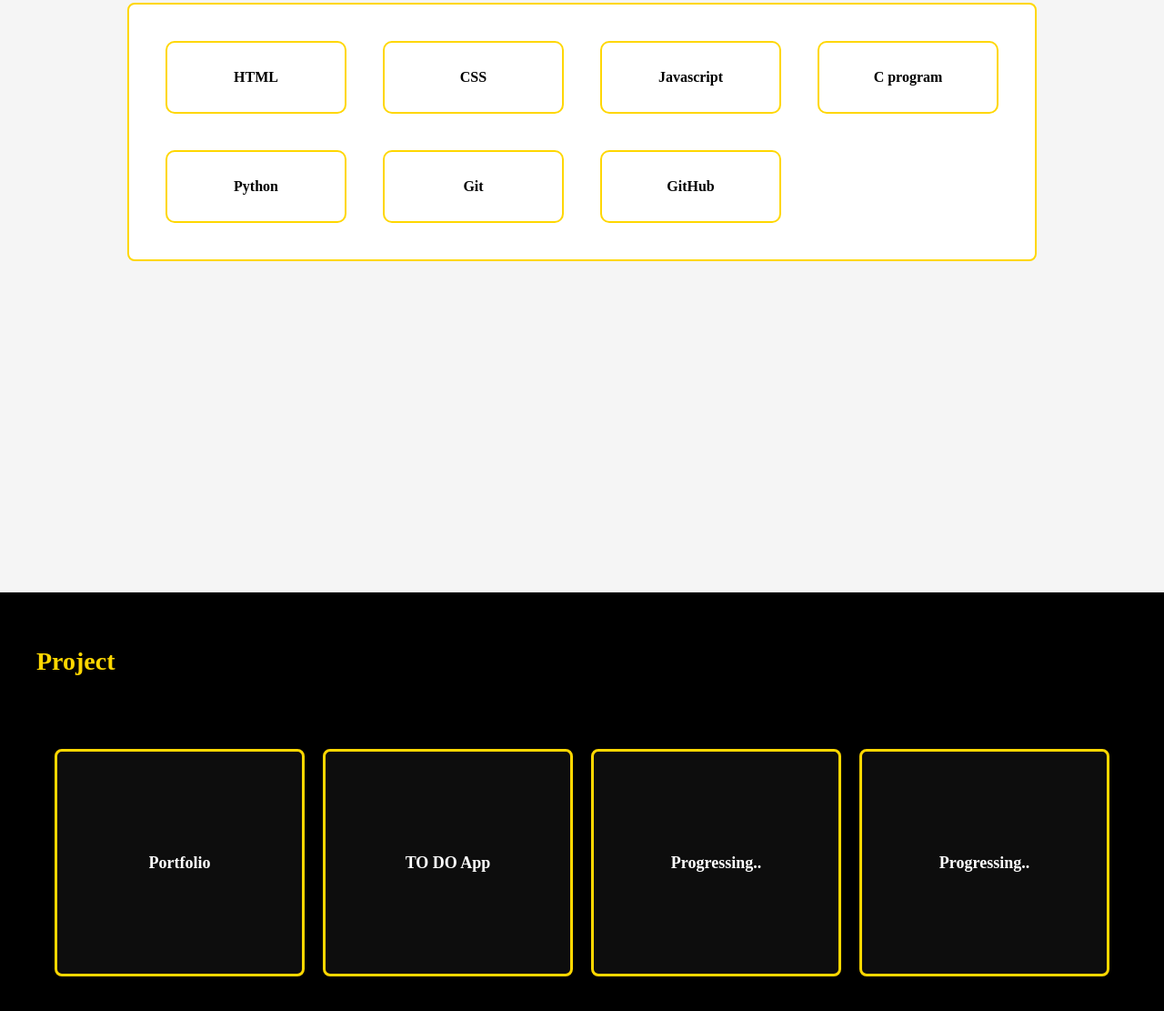
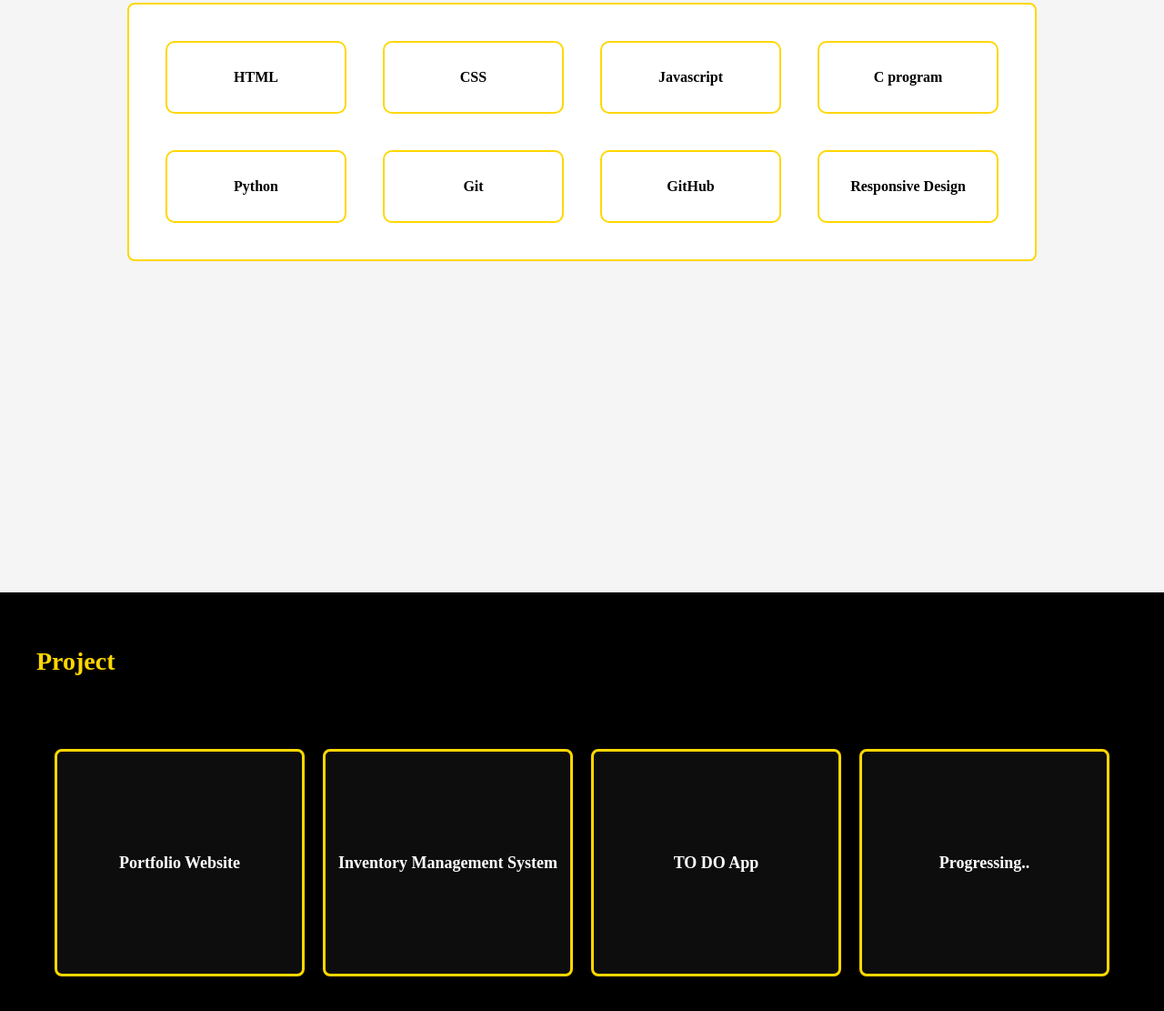
Before and after one commit to MUHAMMED-SHAN01/MY-protfolio, a plain HTML site: page index.html in a window 1280 px wide. Shown: the part 1809-2920 px from the top of the page at 91% size. Drawn offline with Linux system fonts and the light colour scheme.

Commit message:
Add new project and skills

```diff
--- a/index.html
+++ b/index.html
@@ -65,6 +65,7 @@
               <div class="skill-item">Python</div>
               <div class="skill-item">Git</div>
               <div class="skill-item">GitHub</div>
+               <div class="skill-item">Responsive Design</div>
 
 
 
@@ -74,9 +75,9 @@
     <section class="project" id="project">
         <h3>Project</h3>
     <div class="project-menu">
-        <div class="project-item"><a href="https://my-protfoliocom.vercel.app/">Portfolio</a> </div>
+        <div class="project-item"><a href="https://my-protfoliocom.vercel.app/">Portfolio Website</a> </div>
+        <div class="project-item"><a href="https://inventory-management-system-sable-nu.vercel.app/">Inventory Management System</a></div>
         <div class="project-item"><a href="https://to-do-app-six-pearl.vercel.app/">TO DO App</a></div>
-        <div class="project-item">Progressing..</div>
         <div class="project-item">Progressing..</div>
     </div>
     <div class="info_message">
```
